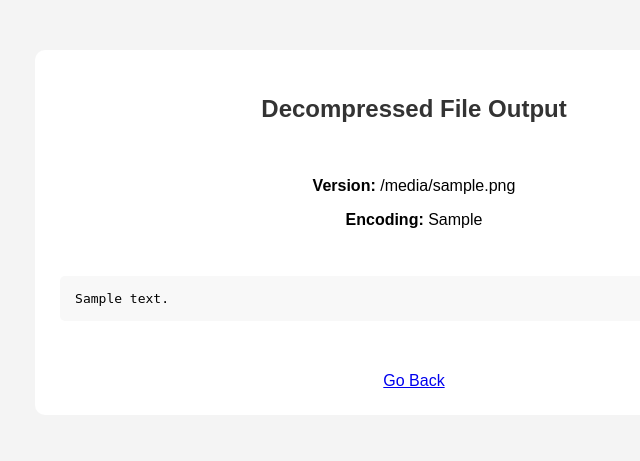
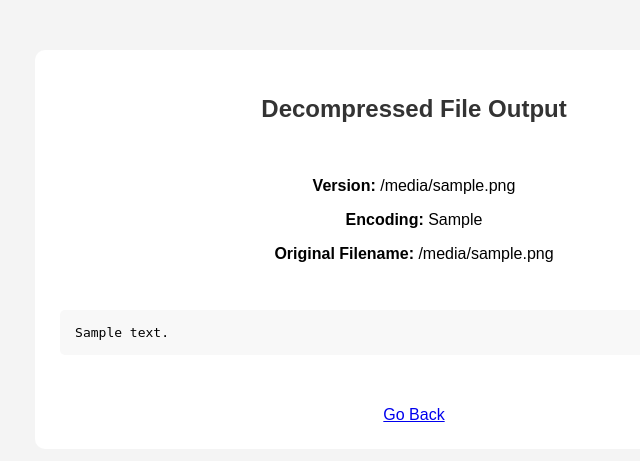
Before and after one commit to AbhinavSilwal1/file-compression-tool, a Flask app: template templates/results.html in a window 1280 px wide. Shown: the top 461 px of the page, without its empty margins (226-866 px from the left). Run offline with Flask 3, Linux system fonts and the light colour scheme; the template is opened without the code that fills it: most values are stand-ins (such as "Sample title", 1, 10 or a date in 2020).

Commit message:
Store original filename in HUFF1 metadata

```diff
--- a/app.py
+++ b/app.py
@@ -132,7 +132,8 @@ def decompress_file():
             "results.html",
             decompressed_text=decoded_text,
             file_version=header["version"],
-            encoding_type=header["encoding"]
+            encoding_type=header["encoding"],
+            original_filename=header.get("original_filename")
         )
 
     except Exception:
@@ -146,6 +147,7 @@ def decompress_file():
 def download_file():
     encoded_text = request.form.get("encoded_text")
     frequency_table_raw = request.form.get("frequency_table")
+    original_filename = request.form.get("original_filename")
 
     if not encoded_text or not frequency_table_raw:
         return "Missing data"
@@ -156,7 +158,8 @@ def download_file():
         "freq": frequency_table,
         "original_size": len(encoded_text),
         "encoding": "huffman",
-        "version": "HUFF1"
+        "version": "HUFF1",
+        "original_filename": original_filename
     }
 
     huff_content = (
--- a/templates/results.html
+++ b/templates/results.html
@@ -19,6 +19,7 @@
 
     <p><b>Version:</b> {{ file_version }}</p>
     <p><b>Encoding:</b> {{ encoding_type }}</p>
+    <p><b>Original Filename:</b> {{ original_filename }}</p>
 
     <br>
 
@@ -101,6 +102,7 @@
     <form action="/download" method="POST">
         <input type="hidden" name="encoded_text" value="{{ raw_encoded_text }}">
         <input type="hidden" name="frequency_table" value='{{ raw_frequency_table | tojson }}'>
+        <input type="hidden" name="original_filename" value="{{ filename }}">
         <button type="submit">Download Compressed File (.huff)</button>
     </form>
 
```
